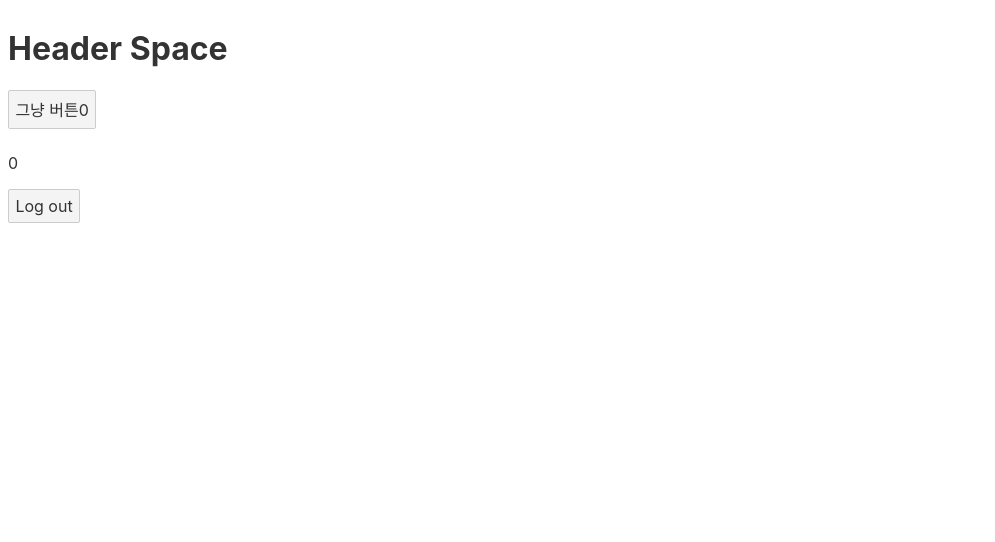
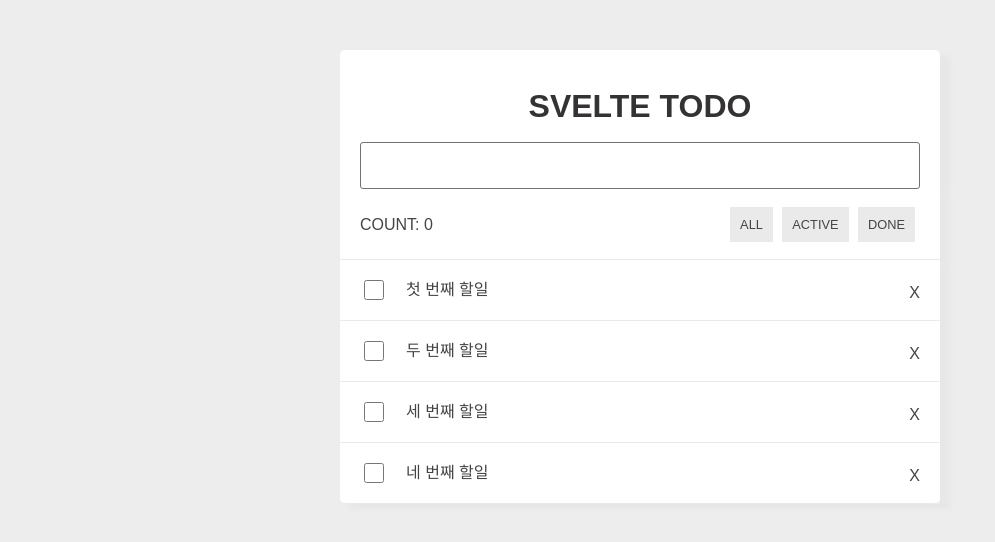
Before and after one commit to Dibrary/svelte_test, a Svelte app: page / in a window 1280 px wide. Shown: the top 542 px of the page, without its empty margins (0-995 px from the left). Built offline with nearby package versions, Linux system fonts and the light colour scheme.

Commit message:
기본 골격 구조 작성 완료

```diff
--- a/package.json
+++ b/package.json
@@ -18,6 +18,7 @@
     "svelte": "^3.0.0"
   },
   "dependencies": {
-    "sirv-cli": "^2.0.0"
+    "sirv-cli": "^2.0.0",
+    "uuid": "^8.3.2"
   }
 }
--- a/public/global.css
+++ b/public/global.css
@@ -1,63 +1,214 @@
-html, body {
-	position: relative;
-	width: 100%;
-	height: 100%;
+html, body, div, span, applet, object, iframe,
+h1, h2, h3, h4, h5, h6, p, blockquote, pre,
+a, abbr, acronym, address, big, cite, code,
+del, dfn, em, img, ins, kbd, q, s, samp,
+small, strike, strong, sub, sup, tt, var,
+b, u, i, center,
+dl, dt, dd, ol, ul, li,
+fieldset, form, label, legend,
+table, caption, tbody, tfoot, thead, tr, th, td,
+article, aside, canvas, details, embed,
+figure, figcaption, footer, header, hgroup,
+menu, nav, output, ruby, section, summary,
+time, mark, audio, video {
+    margin: 0;
+    padding: 0;
+    border: 0;
+    vertical-align: baseline;
 }
 
 body {
-	color: #333;
-	margin: 0;
-	padding: 8px;
-	box-sizing: border-box;
-	font-family: -apple-system, BlinkMacSystemFont, "Segoe UI", Roboto, Oxygen-Sans, Ubuntu, Cantarell, "Helvetica Neue", sans-serif;
+    line-height: 1;
+}
+ol, ul {
+    list-style: none;
+}
+blockquote, q {
+    quotes: none;
+}
+blockquote:before, blockquote:after,
+q:before, q:after {
+    content: '';
+    content: none;
+}
+table {
+    border-collapse: collapse;
+    border-spacing: 0;
 }
 
-a {
-	color: rgb(0,100,200);
-	text-decoration: none;
+* { box-sizing: border-box; }
+
+@import url('https://fonts.googleapis.com/css2?family=Noto+Sans+KR&display=swap');
+
+/********** 초기화 끝 ***************************************************/
+
+body {
+  font-family: 'Noto Sans KR', sans-serif;
+  position: relative;
+  background-color: #EDEDED;
+  width: 100%;
+  display: flex;
+  justify-content: center;
+  color: #717171;
 }
 
-a:hover {
-	text-decoration: underline;
+.app  {
+  width: 600px;
+  display: flex;
+  flex-direction: column;
+  align-items: center;
+  justify-content: center;
+  padding: 0;
+  margin-top: 50px;
 }
 
-a:visited {
-	color: rgb(0,80,160);
+.wrap {
+  display: flex;
+  flex-direction: column;
+  align-items: center;
+  width: 100%;
 }
 
-label {
-	display: block;
+header {
+  width: 100%;
+  height: 140px;
+  display: flex;
+  flex-direction: column;
+  align-items: center;
+  padding: 40px 20px 0px 20px;
+  background-color: #ffffff;
+  box-shadow: 10px 5px 5px #e7e7e7;
+
+  border-top-left-radius: 5px;
+  border-top-right-radius: 5px;
 }
 
-input, button, select, textarea {
-	font-family: inherit;
-	font-size: inherit;
-	-webkit-padding: 0.4em 0;
-	padding: 0.4em;
-	margin: 0 0 0.5em 0;
-	box-sizing: border-box;
-	border: 1px solid #ccc;
-	border-radius: 2px;
+header h1 {
+  color: #343233;
+  margin-bottom: 20px;
 }
 
-input:disabled {
-	color: #ccc;
+header p {
+  font-size: 1rem;
+  color: #ffffff;
 }
 
-button {
-	color: #333;
-	background-color: #f4f4f4;
-	outline: none;
+header input {
+  width: 100%;
+  padding: 15px;
+  border: none;
+  border-radius: 3px;
+  border: 1px solid #717171;
 }
 
-button:disabled {
-	color: #999;
+.info {
+  width: 100%;
+  height: 70px;
+  display: flex;
+  justify-content: space-between;
+  align-items: center;
+  padding: 0 20px;
+  background-color: #ffffff;
+  box-shadow: 10px 5px 5px #e7e7e7;
+  border-bottom: 1px solid #EAE9EA;
 }
 
-button:not(:disabled):active {
-	background-color: #ddd;
+.info span {
+  color: #444444;
 }
 
-button:focus {
-	border-color: #666;
+.main {
+  width: 100%;
+  /* 최상단 메뉴 있을 경울 - 50*/
+  max-height: calc(100vh - 310px);
+  display: flex;
+  flex-direction: column;
+  align-items: center;
+  box-shadow: 10px 5px 5px #e7e7e7;
+
+  overflow-y: scroll;
+  /* 스크롤 숨기고 스크롤은 되게: IE, Edge, Firefox */
+  -ms-overflow-style: none;
+  scrollbar-width: none;
 }
+
+.main::-webkit-scrollbar  {
+  display: none;
+}
+
+.main ul {
+  width: 600px;
+}
+
+.main ul li {
+  position: relative;
+  display: flex;
+  align-items: center;
+  width: 100%;
+  padding: 15px 20px;
+  background-color: #ffffff;
+  font-size: 1rem;
+  color: #444444;
+  border-bottom: 1px solid #eaeaea;
+}
+
+.main ul li:last-child {
+
+  border-bottom-left-radius: 5px;
+  border-bottom-right-radius: 5px;
+}
+
+.main ul li span {
+  padding: 7px;
+}
+
+.main ul li input[type="checkbox"] {
+  width:20px;
+  height: 20px;
+  margin-right: 15px;
+}
+
+.main ul li input[type="text"] {
+  padding: 10px;
+  width: 600px;
+  border: 1px solid #717171;
+  z-index: 1000;
+  font-size: 1rem;
+}
+
+.main ul li a {
+  position: absolute;
+  top: 25px;
+  right: 20px;
+  text-decoration: none;
+  color: #444444;
+
+}
+
+/********** utils ***************************************************/
+
+.btn {
+  padding: 10px;
+  color: #444444;
+  font-size: 0.8em;
+  border: none;
+  margin-left: 0;
+  margin-right: 5px;
+  text-decoration: none;
+  cursor: pointer;
+  background-color: #eaeaea;
+}
+
+.btn:hover {
+  background-color: #343434;
+  color: #ffffff;
+}
+
+.selected {
+  background-color: #343434;
+  color: #ffffff;
+}
+
+.located {
+  border-bottom: 2px solid #005EFF;
+}
--- a/src/App.svelte
+++ b/src/App.svelte
@@ -1,35 +1,37 @@
 <script>
-	import Header from './header.svelte'; // svelte 파일 불러와서 html요소 배치
-	import Btn from './button.svelte';
+    import TodoHeader from './components/TodoHeader.svelte';
+    import TodoInfo from './components/TodoInfo.svelte';
+    import TodoList from './components/TodoList.svelte';
 
-	let count = 0; // 상태값 (나는 변수라고 부르는데.. )
-	const handleClick = () => {
-		count += 1;
-		if(count >10) {
-			count = 0;
-		}
-	}
+    import {v4 as uuid} from 'uuid';
 
-	let user = {loggedIn:true};
-	function toggle() {
-		user.loggedIn = !user.loggedIn;
-	}
+    let todos = [
+        {
+            id:1,
+            content:'첫 번째 할일',
+            done:false
+        },
+        {
+            id:2,
+            content:'두 번째 할일',
+            done:false
+        },
+        {
+            id:3,
+            content:'세 번째 할일',
+            done:true
+        },
+        {
+            id:4,
+            content:'네 번째 할일',
+            done:false
+        }
+    ]
 
 </script>
 
-<Header/> <!-- 여기서 html요소 배치한다 -->
-
-<!-- <button>그냥 버튼</button> -->
-<Btn {handleClick}{count}/> <!--버튼 컴포넌트로 함수, 변수 보냄. (어떻게 사용할 지는 Btn 파일 안으로 가봐야 알 수 있음.)-->
-<p>{count}</p>
-
-{#if user.loggedIn}
-	<button on:click={toggle}>
-		Log out
-	</button>
-{/if}
-{#if !user.loggedIn}
-	<button on:click={toggle}>
-		Log in
-	</button>
-{/if}
+<div class="app">
+    <TodoHeader/>
+    <TodoInfo/>
+    <TodoList {todos}/> <!--여기에 넣기만 한다고 화면에 나오지 않음, 해당 컴포넌트에서 코드를 구현해야됨.-->
+</div>
--- /dev/null
+++ b/src/components/TodoHeader.svelte
@@ -0,0 +1,6 @@
+<header>
+    <div class="wrap">
+        <h1>SVELTE TODO </h1>
+        <input type="text"/>
+    </div>
+</header>
--- /dev/null
+++ b/src/components/TodoInfo.svelte
@@ -0,0 +1,8 @@
+<div class="info">
+    <span>COUNT: 0</span>
+        <div>
+            <button class="btn" >ALL</button>
+            <button class="btn" >ACTIVE</button>
+            <button class="btn" >DONE</button>
+        </div>
+</div>
--- /dev/null
+++ b/src/components/TodoItem.svelte
@@ -0,0 +1,7 @@
+<script>
+    export let todo;
+</script>
+
+<input type="checkbox">
+<span>{todo.content}</span>
+<a href="#">X</a>
--- /dev/null
+++ b/src/components/TodoList.svelte
@@ -0,0 +1,14 @@
+<script>
+    import TodoItem from './TodoItem.svelte';
+    export let todos;
+</script>
+
+<div class="main">
+    <ul>
+        {#each todos as todo, index(todo)}
+            <li>
+                <TodoItem {todo}/>
+            </li>
+        {/each}
+    </ul>
+</div>
```
Also changed, not shown: src/App_test.svelte (added, +35 -0 lines), 1 other file (tests, documents, lock files or other folders).
